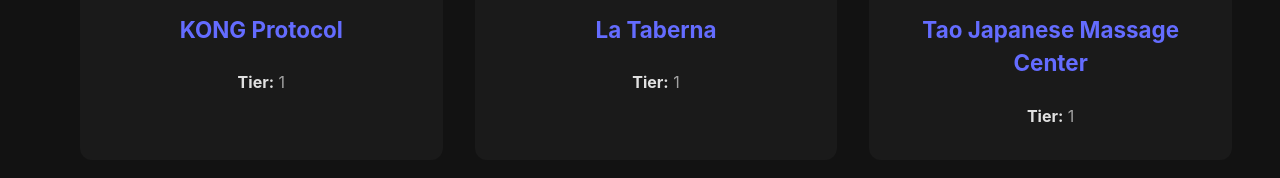
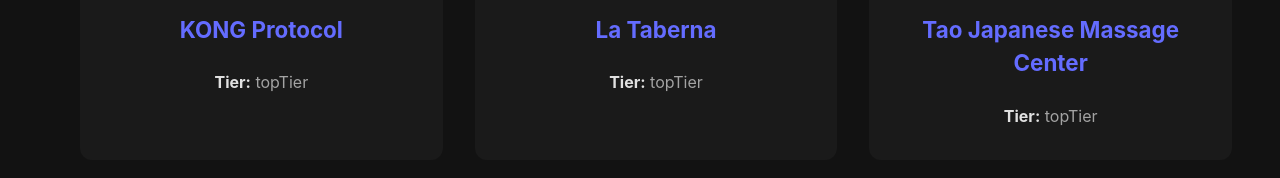
Before and after one commit to benbelow/barcelona-escape-trip-2025, a React (Vite) app in the folder escape-room-suggestions/: page /results in a window 1280 px wide. Shown: the part 530-708 px from the top of the page. Built offline with nearby package versions, Linux system fonts and the light colour scheme.

Commit message:
Some enum cleanup

```diff
--- a/escape-room-suggestions/src/components/RoomSuggestions/RoomSuggestions.jsx
+++ b/escape-room-suggestions/src/components/RoomSuggestions/RoomSuggestions.jsx
@@ -2,9 +2,6 @@ import { Link } from 'react-router-dom';
 import { rooms } from '../../data/rooms';
 import RoomGrid from '../RoomGrid/RoomGrid';
 import { useQuestionnaire } from '../../context/QuestionnaireContext';
-import { HorrorPreference } from '../../constants/horrorTypes';
-import { PreferenceToTierMap } from '../../constants/roomPreferences';
-import { QuestionId } from '../../constants/questionIds';
 import { applyPreferences } from '../../components/RoomSuggestions/suggest-rooms';
 import './RoomSuggestions.css';
 
--- a/escape-room-suggestions/src/components/RoomSuggestions/suggest-rooms.js
+++ b/escape-room-suggestions/src/components/RoomSuggestions/suggest-rooms.js
@@ -1,7 +1,9 @@
 import { rooms } from '../../data/rooms';
 import { QuestionId } from '../../constants/questionIds';
 import { HorrorPreference } from '../../constants/horrorTypes';
-import { PreferenceToTierMap, RoomQuantityPreference } from '../../constants/roomPreferences';
+import { HorrorLevels } from '../../constants/horrorTypes';
+import { HorrorTypes } from '../../constants/horrorTypes';
+import {RoomQuantityPreference } from '../../constants/roomPreferences';
 
 export const applyPreferences = (answers) => {
   const filteredRooms = rooms.filter(applyPreferenceFilters(answers));
@@ -22,16 +24,18 @@ const applyPreferenceFilters = (answers) => {
 const filterByHorrorPreference = (answers, room) => {
   const horrorAppetite = answers[QuestionId.HORROR_APPETITE];
   const horrorPreferences = answers[QuestionId.HORROR_PREFERENCES] || [];
+  const allHorrorTypes = Object.values(HorrorTypes);
 
   // Basic horror level filtering
-  if (horrorAppetite === HorrorPreference.NONE && room.horrorLevel > 0) return false;
-  if (horrorAppetite === HorrorPreference.WILL_PLAY && room.horrorLevel > 2) return false;
-  if (horrorAppetite === HorrorPreference.NEUTRAL && room.horrorLevel > 3) return false;
-  // No restriction for SEEKING
+  if (horrorAppetite === HorrorPreference.NONE
+    && [HorrorLevels.SCARY, HorrorLevels.VERY_SCARY].includes(room.horrorLevel)) return false;
 
-  // Specific horror preferences filtering
-  if (horrorPreferences.length > 0 && !room.horrorTypes?.some(type => horrorPreferences.includes(type))) {
-    return false;
+  // Get horror types that user did not select
+  const unselectedHorrorTypes = allHorrorTypes.filter(type => !horrorPreferences.includes(type));
+
+  // If room contains any unselected horror type, filter it out
+  for (const horrorType of unselectedHorrorTypes) {
+    if (room.horrorTypes?.includes(horrorType)) return false;
   }
 
   return true;
--- a/escape-room-suggestions/src/constants/roomPreferences.js
+++ b/escape-room-suggestions/src/constants/roomPreferences.js
@@ -13,16 +13,14 @@ export const RoomQuantityLabels = {
 };
 
 export const RoomTier = {
-  ESSENTIAL: 1,
-  RECOMMENDED: 2,
-  OPTIONAL: 3,
-  EXTRA: 4
+  // Top few rooms in Barcelona
+  TOP_TIER: 'topTier',
+  // Probably TERPECA winners
+  BRILLIANT: 'brilliant',
+  // Probably TERPECA finalists
+  VERY_GOOD: 'veryGood',
+  // Solid games
+  GOOD: 'good',
+  // Average games
+  AVERAGE: 'average'
 };
-
-// Maps quantity preferences to room tiers
-export const PreferenceToTierMap = {
-  [RoomQuantityPreference.BEST_ONLY]: RoomTier.ESSENTIAL,
-  [RoomQuantityPreference.FOCUSED]: RoomTier.RECOMMENDED,
-  [RoomQuantityPreference.PACKED]: RoomTier.OPTIONAL,
-  [RoomQuantityPreference.MAXIMUM]: RoomTier.EXTRA
-};
--- a/escape-room-suggestions/src/data/rooms.js
+++ b/escape-room-suggestions/src/data/rooms.js
@@ -1,4 +1,5 @@
-import { HorrorLevels } from "../constants/horrorTypes";
+import { HorrorLevels, HorrorPreference, HorrorTypes } from "../constants/horrorTypes";
+import { RoomTier } from "../constants/roomPreferences";
 
 export const rooms = [
   {
@@ -7,7 +8,8 @@ export const rooms = [
     theme: "",
     description: "",
     horrorLevel: HorrorLevels.NOT_HORROR,
-    expectedTier: 1,
+    horrorTypes: [],
+    expectedTier: RoomTier.TOP_TIER,
     imageUrl: "https://terpeca.com/images/rooms/Room_KONGProtocol.jpg"
   },
   {
@@ -16,7 +18,8 @@ export const rooms = [
     theme: "",
     description: "",
     horrorLevel: HorrorLevels.NOT_HORROR,
-    expectedTier: 1,
+    horrorTypes: [],
+    expectedTier: RoomTier.TOP_TIER,
     imageUrl: "https://terpeca.com/images/rooms/Room_LaTaberna.jpg"
   },
   {
@@ -25,7 +28,8 @@ export const rooms = [
     theme: "",
     description: "",
     horrorLevel: HorrorLevels.NOT_HORROR,
-    expectedTier: 1,
+    horrorTypes: [],
+    expectedTier: RoomTier.TOP_TIER,
     imageUrl: "https://images.unsplash.com/photo-1614644147798-f8c0fc9da7f6?w=800&auto=format&fit=crop"
   },
   {
@@ -34,7 +38,8 @@ export const rooms = [
     theme: "",
     description: "",
     horrorLevel: HorrorLevels.NOT_HORROR,
-    expectedTier: 1,
+    horrorTypes: [],
+    expectedTier: RoomTier.TOP_TIER,
     imageUrl: "https://images.unsplash.com/photo-1515630278258-407f66498911?w=800&auto=format&fit=crop"
   },
   {
@@ -43,7 +48,8 @@ export const rooms = [
     theme: "",
     description: "",
     horrorLevel: HorrorLevels.VERY_SCARY,
-    expectedTier: 1,
+    horrorTypes: [HorrorTypes.BEING_CHASED, HorrorTypes.JUMP_SCARES, HorrorTypes.DARK_THEMES],
+    expectedTier: RoomTier.BRILLIANT,
     imageUrl: "https://images.unsplash.com/photo-1596633607590-7156877ef734?w=800&auto=format&fit=crop"
   },
   {
@@ -52,7 +58,8 @@ export const rooms = [
     theme: "",
     description: "",
     horrorLevel: HorrorLevels.VERY_SCARY,
-    expectedTier: 1,
+    horrorTypes: [HorrorTypes.BEING_CHASED, HorrorTypes.JUMP_SCARES, HorrorTypes.DARK_THEMES],
+    expectedTier: RoomTier.BRILLIANT,
     imageUrl: "https://images.unsplash.com/photo-1626557981101-aae6f84aa6ff?w=800&auto=format&fit=crop"
   },
   {
@@ -60,8 +67,9 @@ export const rooms = [
     name: "Jurasico",
     theme: "",
     description: "",
-    horrorLevel: HorrorLevels.VERY_SCARY,
-    expectedTier: 2,
+    horrorLevel: HorrorLevels.NOT_HORROR,
+    horrorTypes: [],
+    expectedTier: RoomTier.BRILLIANT,
     imageUrl: "https://images.unsplash.com/photo-1619454016518-697bc231e7cb?w=800&auto=format&fit=crop"
   }
 ];
```
